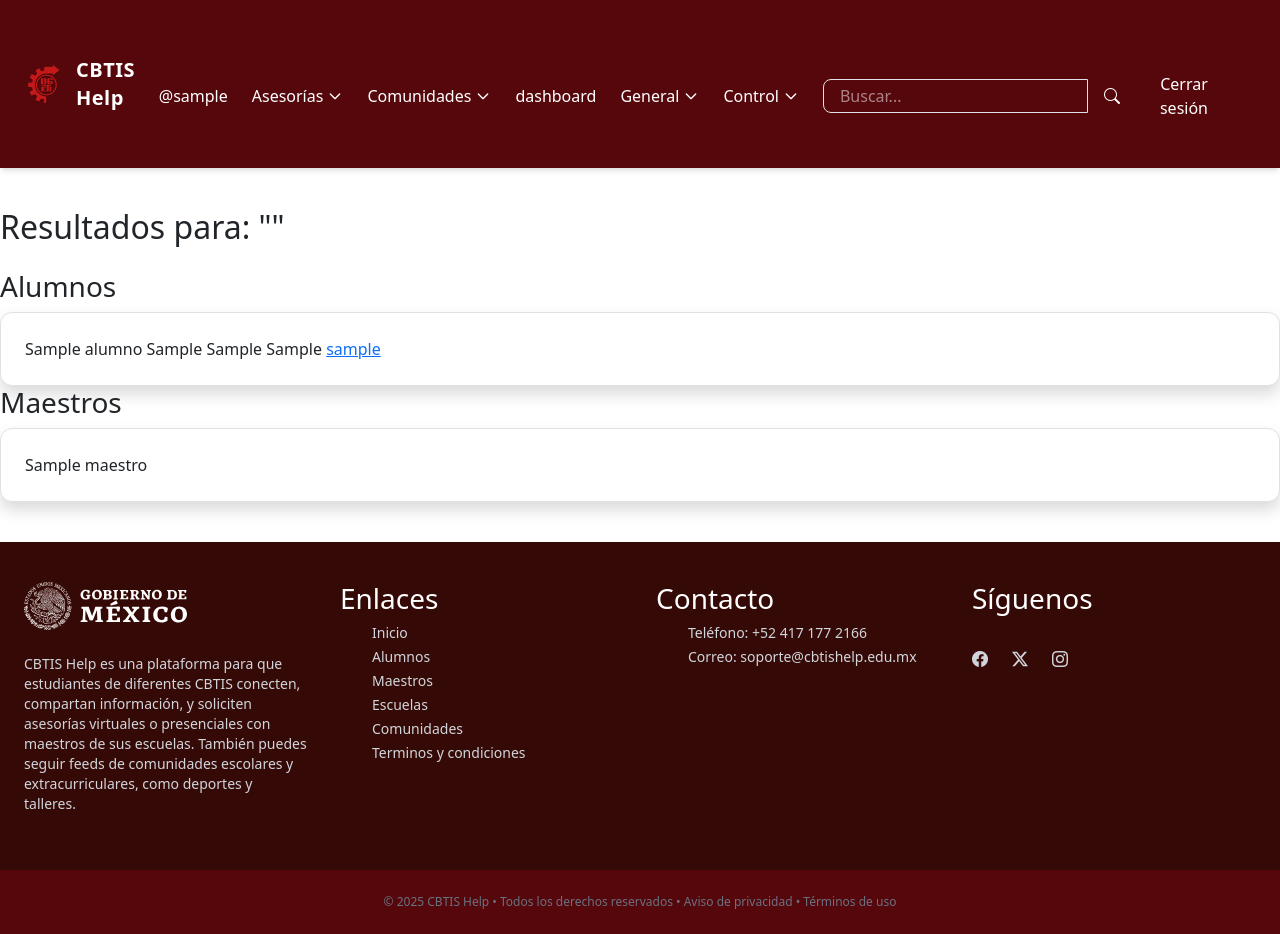
After one commit to henryydata/CBTIS-HELP, a Django app: page /buscar/ in a window 1280 px wide. The commit adds this page. Run offline with Django 5.2, Linux system fonts and the light colour scheme; a user stored in the database is signed in; tables that the repository leaves empty hold one stand-in row (values such as "Sample post"); parts of the project's set-up code (start-up, migrations or seed data) failed here and were passed over; some libraries are stand-ins or nearby versions.

Commit message:
Implementacion de buscador de maestros, asesorias y alumnos, buscador en el navbar

```diff
--- a/cbtis/urls.py
+++ b/cbtis/urls.py
@@ -29,6 +29,7 @@ urlpatterns = [
     path('admin/', admin.site.urls),
     path('', views.index, name='index'),
     path('dashboard/', views.dashboard, name='dashboard'),
+    path('buscar/', views.buscar, name='buscar'),
     path('accounts/', include('django.contrib.auth.urls')),
     path('alumnos/', include('alumnos.urls')),
     path('escuelas/', include('escuelas.urls')),
--- a/cbtis/views.py
+++ b/cbtis/views.py
@@ -33,3 +33,16 @@ def dashboard(request):
 }
 
     return render(request, 'admin/dashboard.html', data)
+
+def buscar(request):
+    query=request.GET.get('q','')
+    alumnos=Alumno.objects.filter(nombre__icontains=query)
+    maestros=Maestro.objects.filter(nombre__icontains=query)
+    asesorias=Asesoria.objects.filter(nombre__icontains=query)
+    data={
+        'alumnos':alumnos,
+        'maestros':maestros,
+        'asesorias':asesorias,
+        'query':query
+    }
+    return render(request, 'buscar.html', data)
--- a/templates/base.html
+++ b/templates/base.html
@@ -102,7 +102,13 @@
             </div>
         </div>
         {% endif %}
-
+        <form action="{% url 'buscar' %}" method="GET" class="flex">
+            <input type="text" name="q" placeholder="Buscar..."
+                class="px-3 py-1 rounded-l-lg border border-gray-300 focus:outline-none">
+            <button class="bg-[#56070c] text-white px-3 rounded-r-lg">
+                <i class="bi bi-search"></i>
+            </button>
+        </form>
         <a href="{% url 'logout' %}" class="block py-2 text-white hover:text-yellow-300 transition-colors"
             onclick="event.preventDefault(); document.getElementById('logout-form').submit();">
             Cerrar sesión
--- /dev/null
+++ b/templates/buscar.html
@@ -0,0 +1,45 @@
+{% extends "base.html" %}
+{% block content %}
+<div class="content py-10">
+    <h2 class="text-2xl font-bold text-[#56070c] mb-4">
+        Resultados para: "{{ query }}"
+    </h2>
+
+    {% if not alumnos and not maestros and not publicaciones %}
+        <p class="text-gray-500">No se encontraron resultados.</p>
+    {% endif %}
+
+    {% if alumnos %}
+    <h3 class="font-semibold text-lg text-[#56070c] mt-6">Alumnos</h3>
+    <div class="grid gap-3 mt-2">
+        {% for a in alumnos %}
+        <div class="bg-white p-4 rounded-xl border shadow">
+            {{ a.nombre }} {{ a.apellido_paterno }} {{ a.apellido_materno }} {{ a.especialidad }} <a href="{%url 'perfil_usuario' a.user.username %}">{{a.user.username}}</a>
+        </div>
+        {% endfor %}
+    </div>
+    {% endif %}
+
+    {% if maestros %}
+    <h3 class="font-semibold text-lg text-[#56070c] mt-6">Maestros</h3>
+    <div class="grid gap-3 mt-2">
+        {% for m in maestros %}
+        <div class="bg-white p-4 rounded-xl border shadow">
+            {{ m.nombre }}
+        </div>
+        {% endfor %}
+    </div>
+    {% endif %}
+
+    {% if publicaciones %}
+    <h3 class="font-semibold text-lg text-[#56070c] mt-6">Publicaciones</h3>
+    <div class="grid gap-3 mt-2">
+        {% for p in publicaciones %}
+        <div class="bg-white p-4 rounded-xl border shadow">
+            {{ p.titulo }}
+        </div>
+        {% endfor %}
+    </div>
+    {% endif %}
+</div>
+{% endblock %}
--- a/usuarios/templates/usuarios/usuario.html
+++ b/usuarios/templates/usuarios/usuario.html
@@ -37,12 +37,6 @@
                 </div>
                 {% endfor %}
             </div>
-            {% if profile.telefono %}
-            <div class="mt-3">
-                <span class="font-semibold text-[#56070c]">Teléfono:</span>
-                <p>{{ profile.telefono }}</p>
-            </div>
-            {% endif %}
         </div>
         {% if is_owner %}
         <div class="bg-gray-50 border-t border-[#56070c]/10 px-6 py-4 flex justify-between">
```
